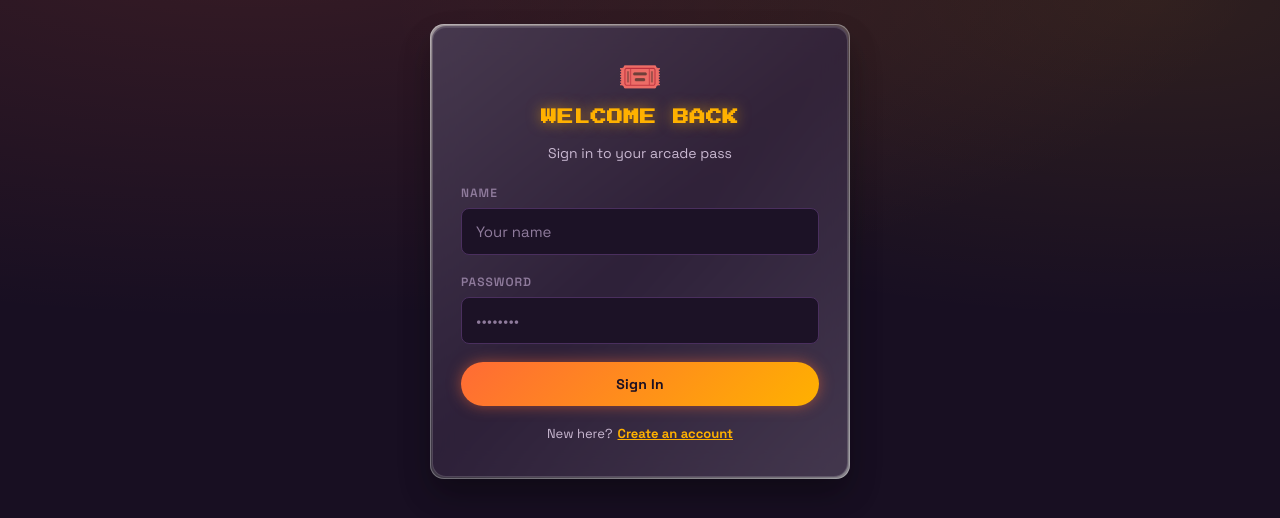
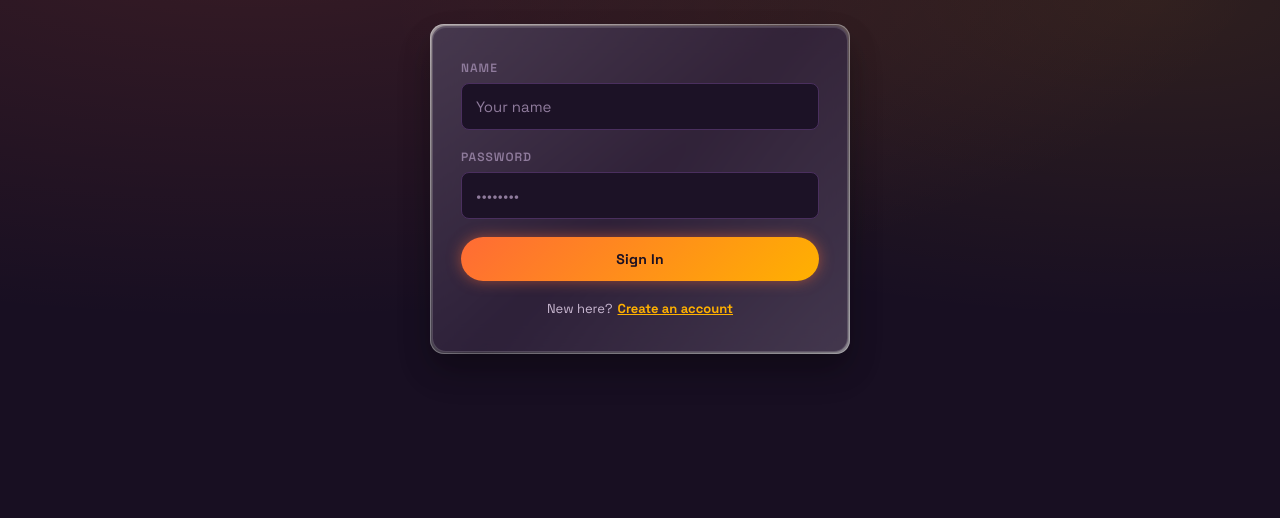
Before and after one commit to PhilipGSanova/Thanksgiving-Fest-Game-System-2026, a React (Vite) app in the folder frontend/: page /signin in a window 1280 px wide. Shown: the top 518 px of the page. Built offline with nearby package versions, Linux system fonts and the light colour scheme; no server answers.

Commit message:
Changed UI

```diff
--- a/frontend/src/pages/SignIn.jsx
+++ b/frontend/src/pages/SignIn.jsx
@@ -41,19 +41,7 @@ export default function SignIn() {
 
       <div className="marquee-frame signin-card">
         <div className="ticket auth-card">
-          {/* Icon */}
-          <div className="signin-icon">
-            {isJovi ? '💚' : '🎟️'}
-          </div>
 
-          {/* Heading */}
-          <h1 className="page-title signin-title">
-            {isJovi ? 'WELCOME DARLING' : 'WELCOME BACK'}
-          </h1>
-
-          <p className="page-subtitle signin-subtitle">
-            {isJovi ? 'A little arcade made just for you' : 'Sign in to your arcade pass'}
-          </p>
 
           {/* Error */}
           {error && (
```
